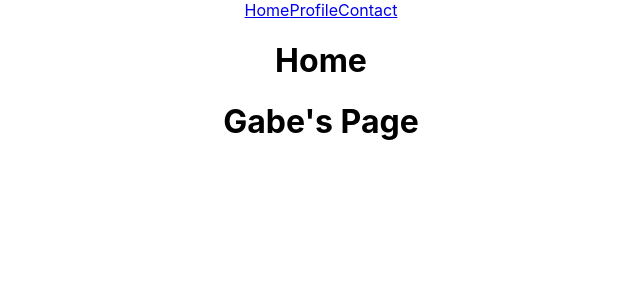
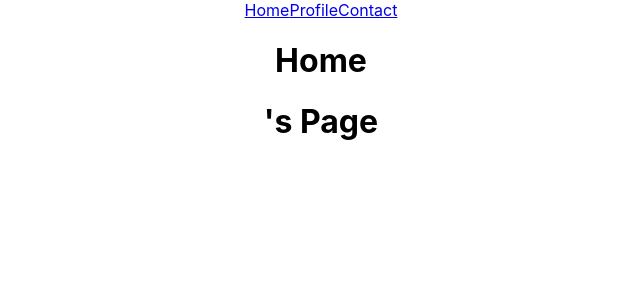
Before and after one commit to thegabe101/react-router-practice, a React (Create React App) app: page / in a window 1280 px wide. Shown: the top 300 px of the page, without its empty margins (319-959 px from the left). Built offline with nearby package versions, Linux system fonts and the light colour scheme.

Commit message:
updated to use ls

```diff
--- a/src/App.js
+++ b/src/App.js
@@ -15,11 +15,11 @@ export const AppContext = createContext();
 
 function App() {
   const [userName, setUserName] = useState('Gabe');
-
+  const [getUsername, setGetUsername] = useState(localStorage.getItem('username'));
 
   return (
     <div className="App">
-      <AppContext.Provider value={{ userName, setUserName }}>
+      <AppContext.Provider value={{ userName, getUsername, setUserName, setGetUsername }}>
         <Router>
           <Navbar />
           <Routes>
--- a/src/components/ChangeProfile.jsx
+++ b/src/components/ChangeProfile.jsx
@@ -1,8 +1,15 @@
-import React from "react";
+import React, { useContext } from "react";
 import { useState } from "react";
+import { AppContext } from "../App";
 
-export const ChangeProfile = (props) => {
+export const ChangeProfile = () => {
+	const { setUserName, setGetUsername } = useContext(AppContext);
+
 	const [newUsername, setNewUsername] = useState("");
+
+	function storeUsername() {
+		localStorage.setItem("username", newUsername);
+	}
 
 	return (
 		<div>
@@ -14,7 +21,8 @@ export const ChangeProfile = (props) => {
 			/>
 			<button
 				onClick={() => {
-					props.setUserName(newUsername);
+					setUserName(newUsername);
+					storeUsername(setGetUsername);
 				}}
 			>
 				Update My Username
--- a/src/pages/Home.js
+++ b/src/pages/Home.js
@@ -3,12 +3,12 @@ import { AppContext } from "../App"
 
 
 export const Home = (props) => {
-    const { userName } = useContext(AppContext);
+    const { userName, getUsername } = useContext(AppContext);
 
     return (
         <div>
             <h1>Home</h1>
-            <h1>{userName}'s Page</h1>
+            <h1>{getUsername}'s Page</h1>
         </div>
     )
 }
--- a/src/pages/Profile.js
+++ b/src/pages/Profile.js
@@ -5,10 +5,11 @@ import { AppContext } from '../App';
 
 
 export const Profile = () => {
-    const { setUserName, userName } = useContext(AppContext);
+    const { userName, getUsername } = useContext(AppContext);
+
 
     return (
-        <div><h1>{userName}'s Profile</h1>
-            <ChangeProfile setUserName={setUserName} /></div>
+        <div><h1>{getUsername}'s Profile</h1>
+            <ChangeProfile /></div>
     )
 }
```
